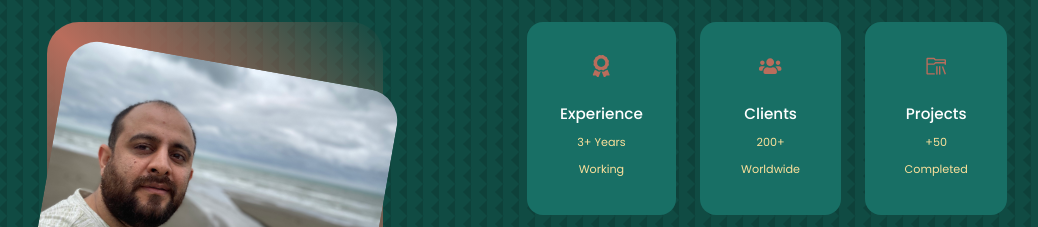
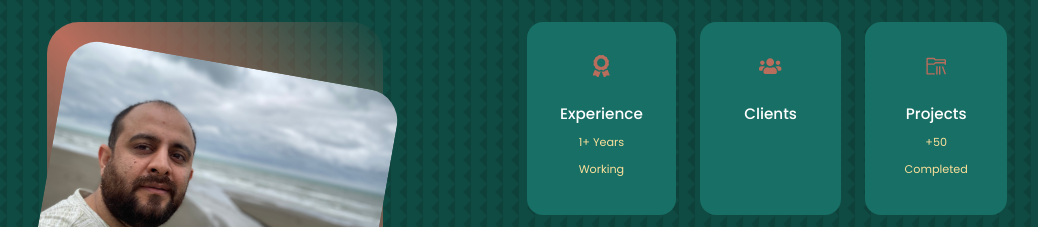
Before and after one commit to repour/Portfolio, a React (Create React App) app: page / in a window 1280 px wide. Shown: the part 1080-1307 px from the top of the page, without its empty margins (113-1151 px from the left). Built offline with nearby package versions, Linux system fonts and the light colour scheme.

Commit message:
edit about

```diff
--- a/src/components/About/About.jsx
+++ b/src/components/About/About.jsx
@@ -20,13 +20,13 @@ const About = () => {
             <article className="about__card">
               <FaAward className='about__icon'/>
               <h5>Experience</h5>
-              <small>3+ Years Working</small>
+              <small>1+ Years Working</small>
             </article>
 
             <article className="about__card">
               <FaUsers className='about__icon'/>
               <h5>Clients</h5>
-              <small>200+ Worldwide</small>
+              <small></small>
             </article>
 
             <article className="about__card">
```
